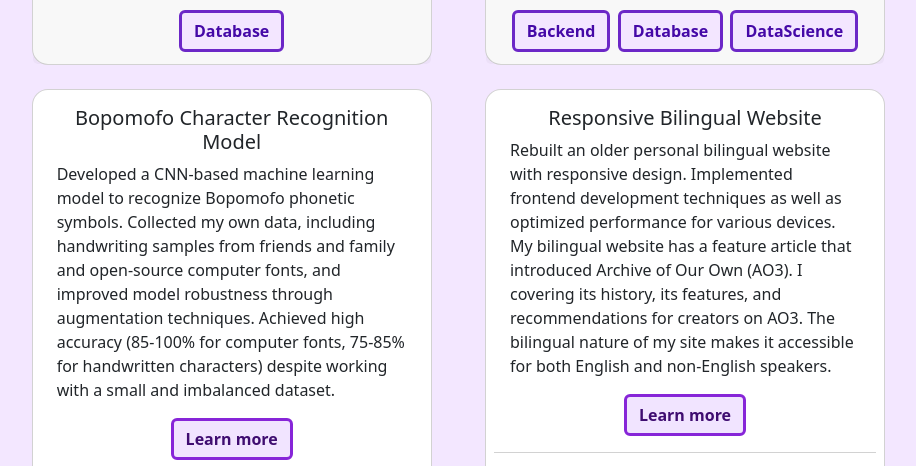
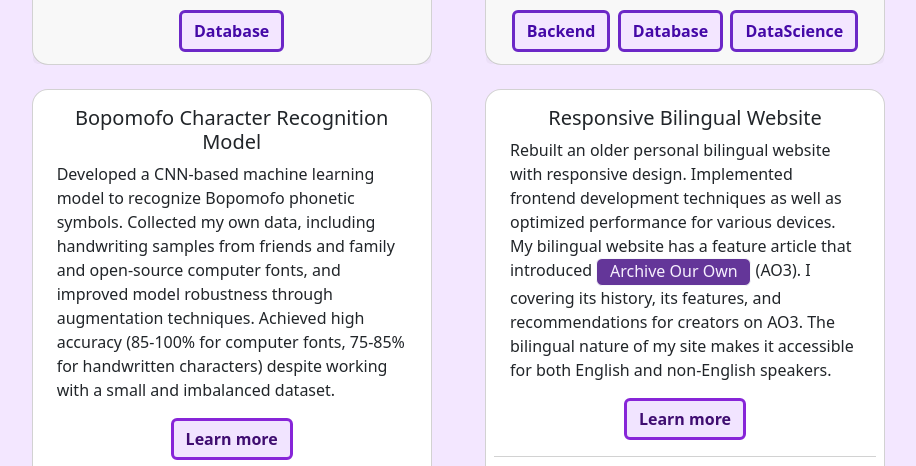
Before and after one commit to white-pub/portfolio-website, a plain HTML site: page index.html in a window 1280 px wide. Shown: the part 2913-3379 px from the top of the page, without its empty margins (235-1151 px from the left). Drawn offline with nearby package versions, Linux system fonts and the light colour scheme.

Commit message:
add link to ao3 in bilingual card

```diff
--- a/index.html
+++ b/index.html
@@ -1026,7 +1026,9 @@ Will include the following sections:
   <div class="card-body mx-2">
     <h5 class="card-title">Responsive Bilingual Website</h5>
     <p class="card-text text-start">
-      Rebuilt an older personal bilingual website with <span class="fw-medium">responsive design</span>. Implemented <span class="fw-medium">frontend development techniques</span> as well as optimized performance for various devices. My bilingual website has a feature article that introduced Archive of Our Own (AO3). I covering its history, its features, and recommendations for creators on AO3. The bilingual nature of my site makes it accessible for both English and non-English speakers.
+      Rebuilt an older personal bilingual website with <span class="fw-medium">responsive design</span>. Implemented <span class="fw-medium">frontend development techniques</span> as well as optimized performance for various devices. My bilingual website has a feature article that introduced                           <a href="https://archiveofourown.org/" class="btn btn-light info-btn" target="_blank">
+      <span class="px-2 fw-medium">Archive Our Own</span>
+      </a> (AO3). I covering its history, its features, and recommendations for creators on AO3. The bilingual nature of my site makes it accessible for both English and non-English speakers.
     </p>
     <!-- Button to trigger card modal -->
     <div class="text-center">
```
